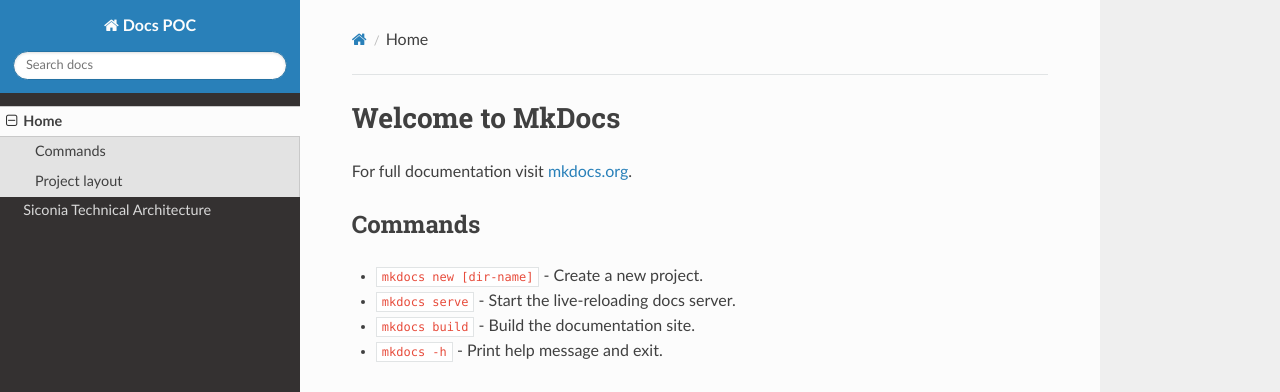
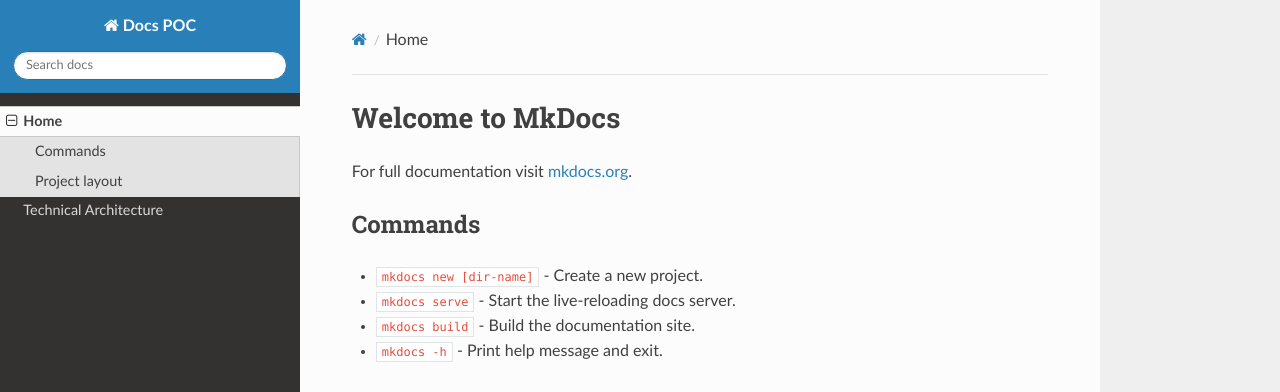
Before and after one commit to mbenj/mkdocs, an MkDocs documentation site: the page built from docs/index.md, in a window 1280 px wide. Shown: the top 392 px of the page. Built offline with MkDocs 1.6.1, drawn with Linux system fonts in a browser that asks for light colours; nearby versions of some CDN libraries.

Commit message:
add pages

```diff
--- a/mkdocs.yml
+++ b/mkdocs.yml
@@ -1,5 +1,5 @@
 site_name: Docs POC
 nav:
     - Home: index.md
-    - Siconia Technical Architecture: dat.md
+    - Technical Architecture: dat.md
 theme: readthedocs
```
